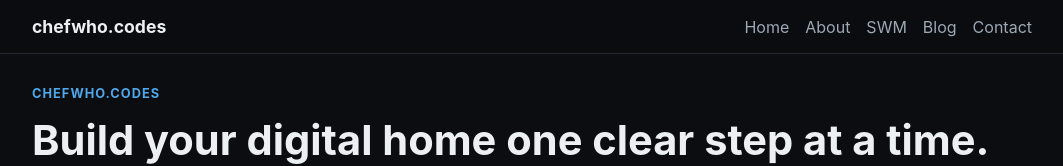
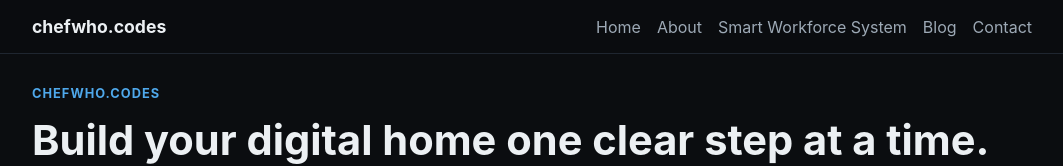
Before and after one commit to kevlarkia/chefwho.codes, a Next.js app: page / in a window 1280 px wide. Shown: the top 166 px of the page, without its empty margins (108-1171 px from the left). Built offline with nearby package versions, Linux system fonts and the light colour scheme.

Commit message:
Use full Smart Workforce System nav label

```diff
--- a/app/layout.tsx
+++ b/app/layout.tsx
@@ -10,7 +10,7 @@ export const metadata: Metadata = {
 const navLinks = [
   { href: "/", label: "Home" },
   { href: "/about", label: "About" },
-  { href: "/swm", label: "SWM" },
+  { href: "/swm", label: "Smart Workforce System" },
   { href: "/blog", label: "Blog" },
   { href: "/contact", label: "Contact" },
 ];
```
